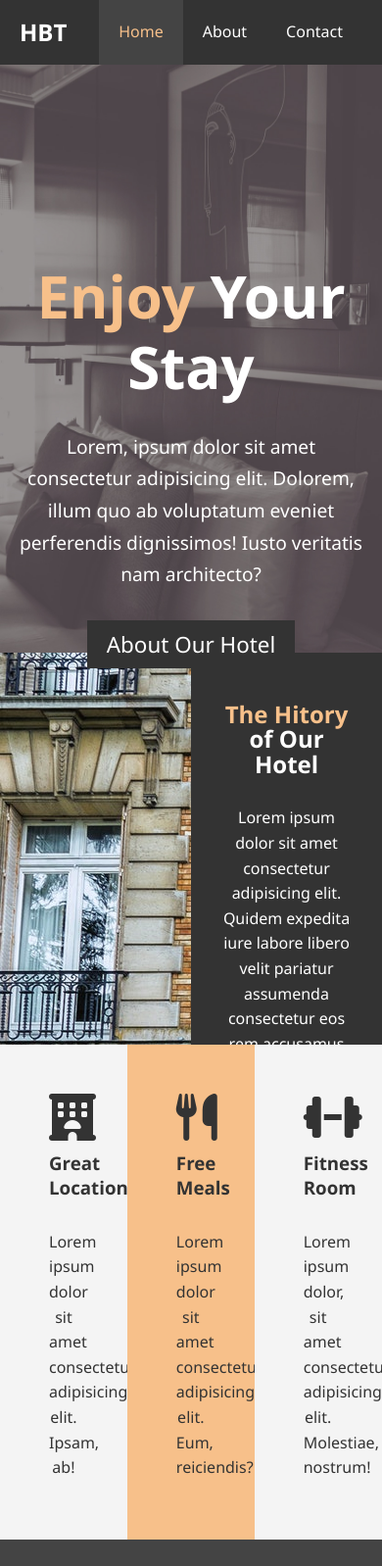
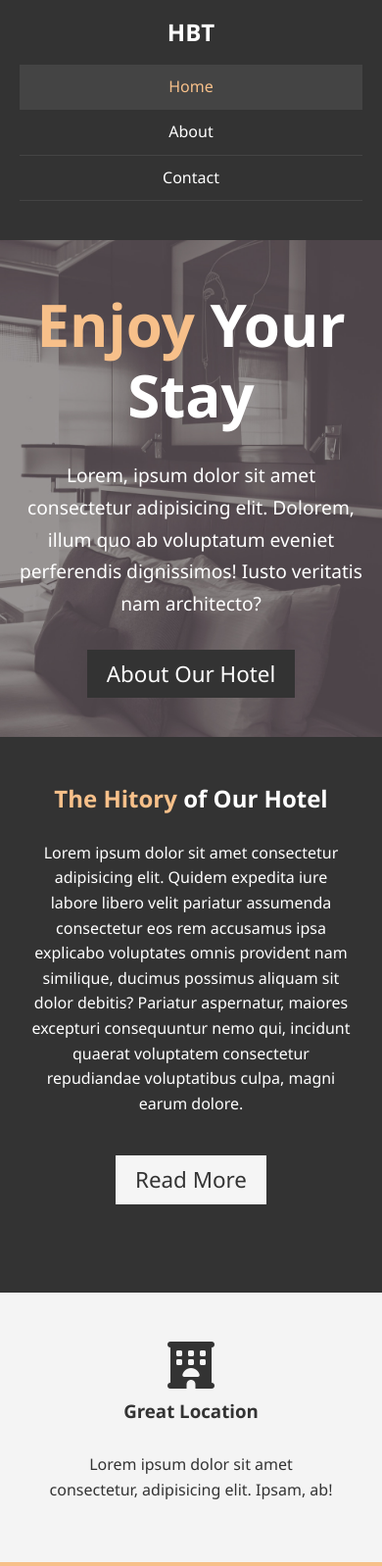
Before and after one commit to Saurav-98/Hotel-website, a plain HTML site: page index.html in a window 390 px wide. Shown: the top 1598 px of the page at 98% size. Drawn offline with Linux system fonts and the light colour scheme.

Commit message:
making website responsive

```diff
--- /dev/null
+++ b/Styles/mobile.css
@@ -0,0 +1,64 @@
+#navbar {
+    padding-bottom: 40px;
+}
+
+#navbar h1 {
+    float: none;
+    text-align: center;
+}
+
+#navbar ul, #navbar ul li {
+    float: none;
+}
+#navbar ul li a {
+    padding: 10px;
+    border-bottom: #444 solid 1px;
+}
+
+/* Home Info */
+
+#home-info .info-img {
+    display: none;
+}
+#home-info .info-content {
+    float: none;
+    width: 100%;
+}
+
+.box {
+    float: none;
+    width: 100%;
+}
+
+/* About info */
+
+#about-info .info-right ,
+#about-info .info-left {
+    float: none;
+    width: 100%;
+}
+#about-info h1 ,
+#about-info p
+ {
+    text-align: center;
+}
+#about-info p {
+    margin-bottom: 30px;
+}
+
+
+/* Contact */
+
+
+#contact-info .box {
+    border-bottom: 1px solid #444;
+}
+
+/* Showcase */
+#showcase {
+    padding-bottom: 40px;
+
+}
+#showcase .showcase-content {
+    padding-top: 50px;
+}
--- a/Styles/style.css
+++ b/Styles/style.css
@@ -110,7 +110,9 @@
 
 #showcase {
     background: url("../images/showcase.jpg") no-repeat center center/cover;
-    height: 600px;
+    height: 100%;
+
+
 }
 
 #showcase .showcase-content {
@@ -131,7 +133,8 @@
 }
 /* Home - info */
 #home-info {
-    height: 400px;
+    height: 100%;
+    padding-bottom: 40px;
 }
 
 #home-info .info-img {
@@ -207,7 +210,7 @@
 
 #testimonials {
     padding-block: 100px;
-    height: 600px;
+    height: 100%;
     background: url("../images/test-bg.jpg") no-repeat center center/cover;
 
 }
--- a/about.html
+++ b/about.html
@@ -8,6 +8,7 @@
     <meta name="keywords" content="hotel, exotic hotel, boston hotel, about us">
     <title>Hotel Webite | About us</title>
     <link rel="stylesheet" href="./Styles/style.css">
+    <link rel="stylesheet" media="screen and (max-width:768px)" href="./Styles/mobile.css">
 
 </head>
 <body>
--- a/index.html
+++ b/index.html
@@ -8,6 +8,7 @@
     <meta name="keywords" content="hotel, exotic hotel, boston hotel">
     <title>Hotel Webite | Welcome</title>
     <link rel="stylesheet" href="./Styles/style.css">
+    <link rel="stylesheet" media="screen and (max-width:768px)" href="./Styles/mobile.css">
 
 </head>
 <body>
```
Also changed, not shown: contact.html (+1 -0 lines).
